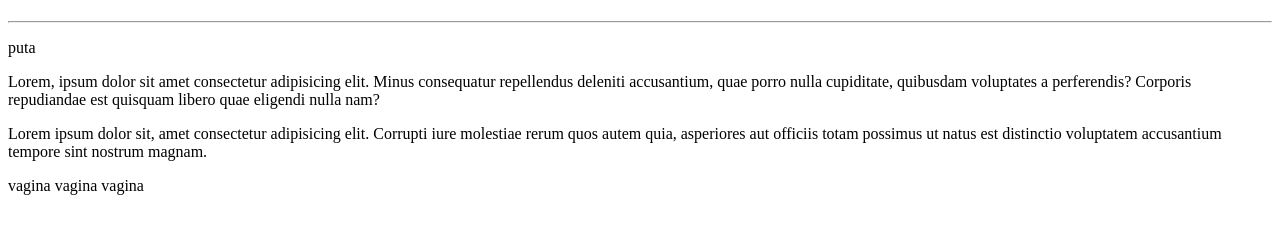
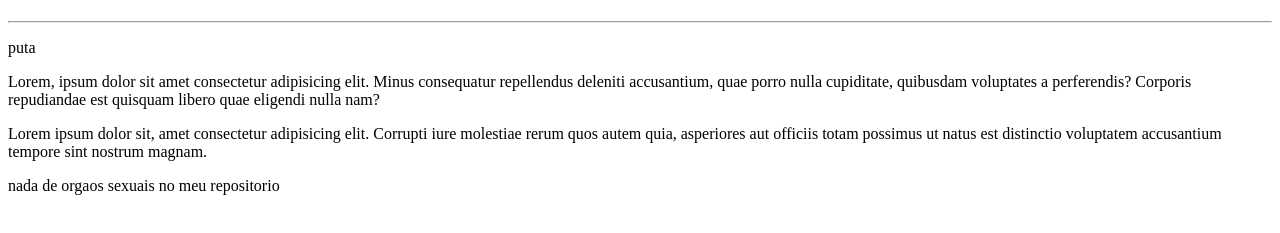
Before and after one commit to Willian-Mascarello/olamundo, a plain HTML site: page site exemplo/index.html in a window 1280 px wide. Shown: the part 59-292 px from the top of the page. Drawn offline with Linux system fonts and the light colour scheme.

Commit message:
sem veg***
sem orgao

```diff
--- a/site exemplo/index.html
+++ b/site exemplo/index.html
@@ -11,6 +11,6 @@
     <p>puta</p>
     <p>Lorem, ipsum dolor sit amet consectetur adipisicing elit. Minus consequatur repellendus deleniti accusantium, quae porro nulla cupiditate, quibusdam voluptates a perferendis? Corporis repudiandae est quisquam libero quae eligendi nulla nam?</p>
     <p>Lorem ipsum dolor sit, amet consectetur adipisicing elit. Corrupti iure molestiae rerum quos autem quia, asperiores aut officiis totam possimus ut natus est distinctio voluptatem accusantium tempore sint nostrum magnam.</p>
-    <p>vagina vagina vagina</p>
+    <p>nada de orgaos sexuais no meu repositorio</p>
 </body>
 </html>
```
